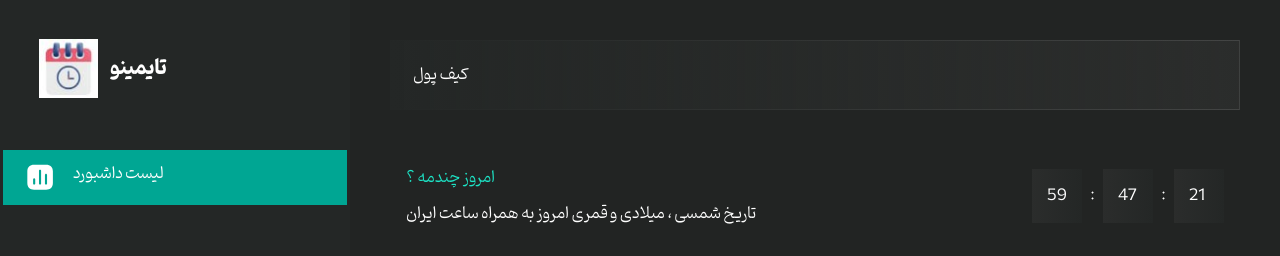
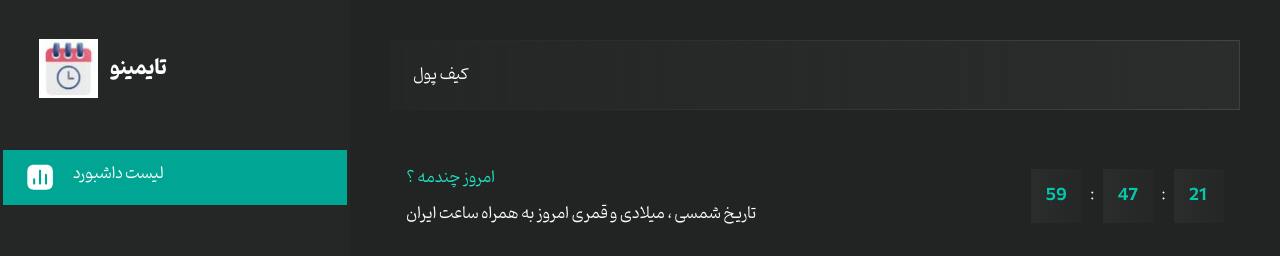
Before and after one commit to babaeiFateme/calendar, a React (Create React App) app: page / in a window 1280 px wide. Shown: the top 256 px of the page. Built offline with nearby package versions, Linux system fonts and the light colour scheme; the HTML template or start-up script is replaced by a standard one.

Commit message:
feat: change color timer

```diff
--- a/src/components/Time/Time.tsx
+++ b/src/components/Time/Time.tsx
@@ -23,9 +23,9 @@ const Time = () => {
         <span>تاریخ شمسی ، میلادی و قمری امروز به همراه ساعت ایران</span>
       </div>
       <div className='flex gap-2 items-center flex-row-reverse'>
-        <span className='p-[15px] box aspect-square min-w-[50px]'>{formatTime(time.getHours())}</span> :
-        <span className='p-[15px] box aspect-square min-w-[50px]'>{formatTime(time.getMinutes())}</span> :
-        <span className='p-[15px] box aspect-square min-w-[50px]'>{formatTime(time.getSeconds())}</span>
+        <span className='p-[15px] box aspect-square min-w-[50px] text-green-500 font-semibold'>{formatTime(time.getHours())}</span> :
+        <span className='p-[15px] box aspect-square min-w-[50px] text-green-500 font-semibold'>{formatTime(time.getMinutes())}</span> :
+        <span className='p-[15px] box aspect-square min-w-[50px] text-green-500 font-semibold'>{formatTime(time.getSeconds())}</span>
       </div>
     </div>
   );
```
